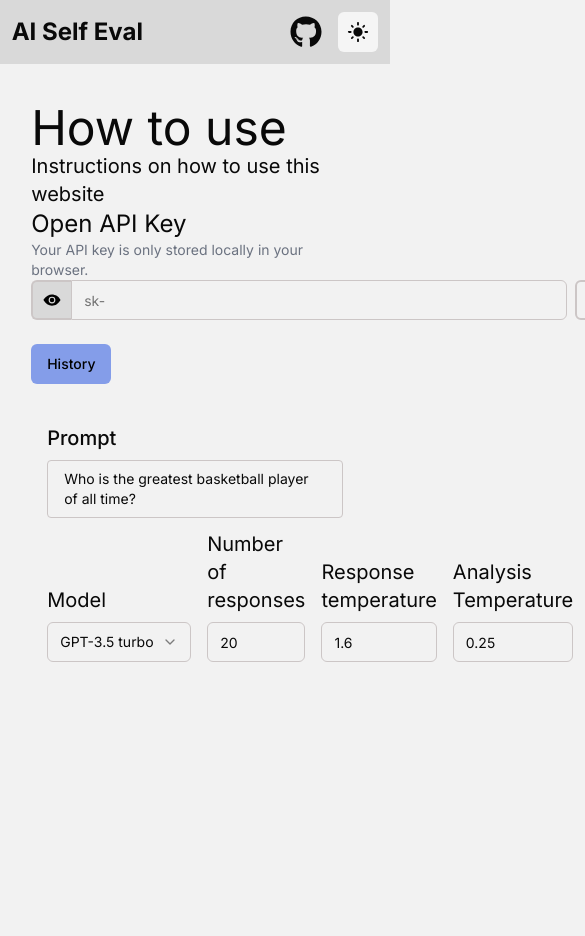
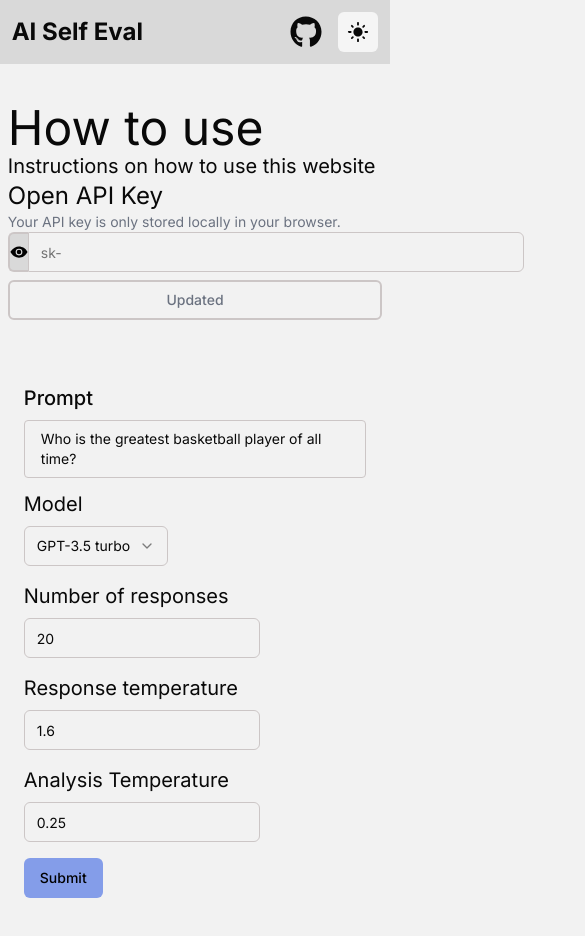
Before and after one commit to mkaufmann84/ai-self-eval, a Next.js app: page / in a window 390 px wide. Shown: the top 936 px of the page, 585 px wide, since content can reach past the window. Built offline with nearby package versions, Linux system fonts and the light colour scheme.

Commit message:
little mobile styling

```diff
--- a/src/app/StoreApiKey.tsx
+++ b/src/app/StoreApiKey.tsx
@@ -36,8 +36,8 @@
         <h5 className="text-sm text-gray-500">
           Your API key is only stored locally in your browser.
         </h5>
-        <div className="flex gap-2">
-          <div className="flex">
+        <div className="flex gap-2 flex-col sm:flex-row">
+          <div className="flex ">
             <Button
               size={"icon"}
               className="rounded-r-none bg-card border-input border-2 border-r-0"
--- a/src/app/_ai/Main.tsx
+++ b/src/app/_ai/Main.tsx
@@ -123,13 +123,13 @@
     <InputContext.Provider value={{ cM: cacheManagerRef, triggerUpdate }}>
       <div>
         <nav className="flex items-center gap-4 flex-wrap py-6">
-          <Button>History</Button>
+          {/* <Button>History</Button> */}
         </nav>
         <InputForm handleSubmit={handleSubmit} />
         <div className="pb-8 ">
           {submitted && (
             <>
-              <div className="py-3 flex flex-col gap-2 text-xl px-4">
+              <div className="py-3 flex flex-col gap-2 sm:text-xl px-4 text-md">
                 <SummaryStat
                   label="Responses Generated"
                   num={summary.num_generated}
@@ -397,7 +397,7 @@
             )}
           />
         </div>
-        <div className="flex gap-4 items-end py-3">
+        <div className="flex gap-4 py-3 flex-col sm:flex-row items-start sm:items-end ">
           <FormField
             control={form.control}
             name="model"
--- a/src/app/layout.tsx
+++ b/src/app/layout.tsx
@@ -42,7 +42,7 @@
               <ChangeThemeButton />
             </div>
           </div>
-          <div className="pt-10 px-[8vw]">{children}</div>
+          <div className="pt-10 sm:px-[8vw] px-[2vw]">{children}</div>
         </ThemeProvider>
       </body>
     </html>
```
